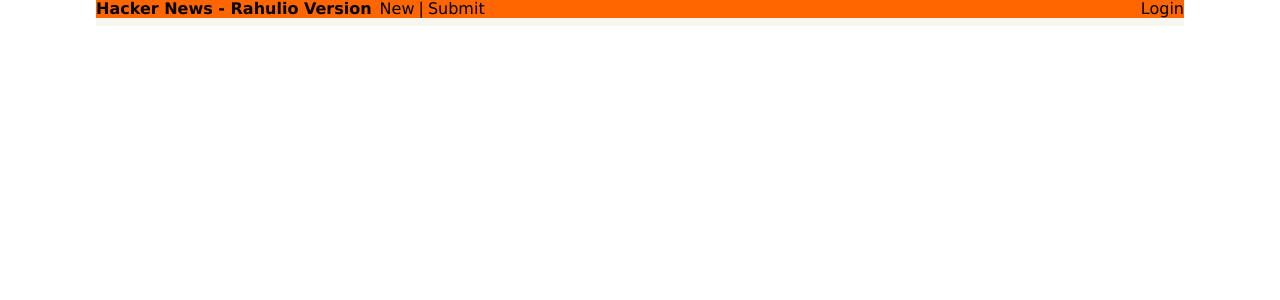
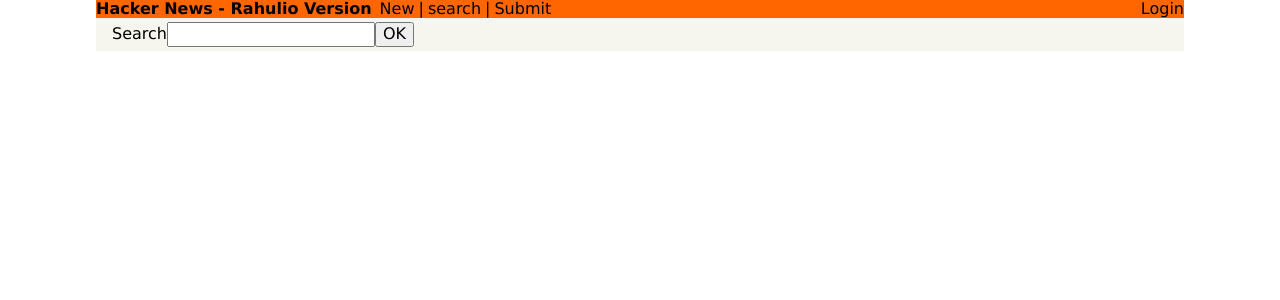
Before and after one commit to rahulramesh8/hackernews-clone, a React (Create React App) app: page /search in a window 1280 px wide. Shown: the top 300 px of the page. Built offline with nearby package versions, Linux system fonts and the light colour scheme.

Commit message:
Implements search functionality

```diff
--- a/src/components/App.js
+++ b/src/components/App.js
@@ -5,6 +5,7 @@
 import LinkList from "./LinkList";
 import CreateLink from "./CreateLink";
 import Login from "./Login";
+import Search from "./Search";
 
 class App extends Component {
   render() {
@@ -16,6 +17,7 @@
             <Route exact path="/" component={LinkList} />
             <Route exact path="/create" component={CreateLink} />
             <Route exact path="/login" component={Login} />
+            <Route exact path="/search" component={Search} />
           </Switch>
         </div>
       </div>
--- a/src/components/Header.js
+++ b/src/components/Header.js
@@ -12,6 +12,10 @@
         <div className="fw7 mr1">Hacker News - Rahulio Version</div>
         <Link to="/" className="ml1 no-underline black">
           New
+        </Link>
+        <div className="ml1">|</div>
+        <Link to="/search" className="ml1 no-underline black">
+          search
         </Link>
         <div className="ml1">|</div>
         <Link to="/create" className="ml1 no-underline black">
--- /dev/null
+++ b/src/components/Search.js
@@ -0,0 +1,60 @@
+import React, { useState } from "react";
+import gql from "graphql-tag";
+import { withApollo } from "react-apollo";
+
+import Link from "./Link";
+
+const Search = props => {
+  const [links, setLinks] = useState([]);
+  const [filter, setFilter] = useState("");
+
+  const _executeSearch = async () => {
+    const result = await props.client.query({
+      query: FEED_SEARCH_QUERY,
+      variables: { filter }
+    });
+
+    const linksFromResult = result.data.feed.links;
+    setLinks(linksFromResult);
+  };
+
+  return (
+    <>
+      <div>
+        Search
+        <input type="text" onChange={event => setFilter(event.target.value)} />
+        <button onClick={_executeSearch}>OK</button>
+      </div>
+      {links.map((link, index) => (
+        <Link key={link.id} link={link} index={index} />
+      ))}
+    </>
+  );
+};
+
+export default withApollo(Search);
+//The withApollo HOC gives you this.props.client
+//This lets you send a query manually at any time inside the component
+
+const FEED_SEARCH_QUERY = gql`
+  query FeedSearchQuery($filter: String!) {
+    feed(filter: $filter) {
+      links {
+        id
+        url
+        description
+        createdAt
+        postedBy {
+          id
+          name
+        }
+        votes {
+          id
+          user {
+            id
+          }
+        }
+      }
+    }
+  }
+`;
```
